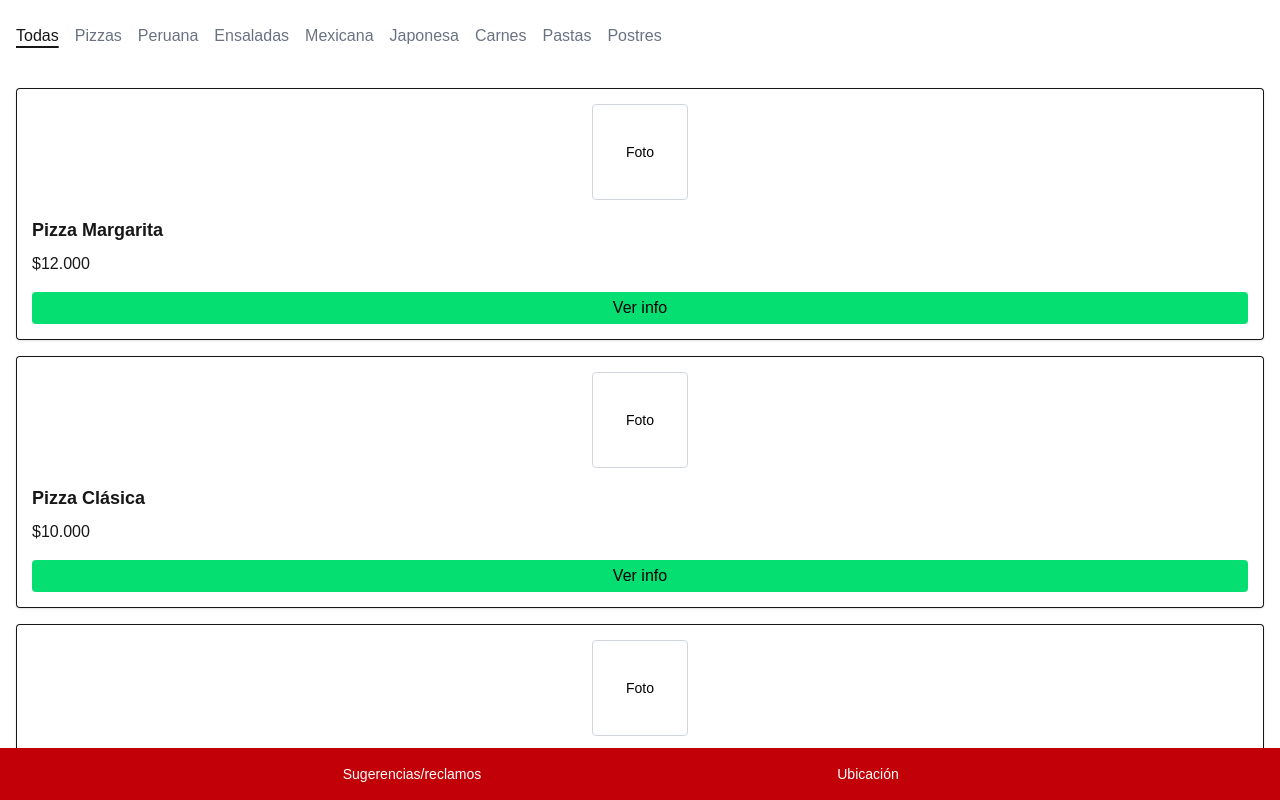
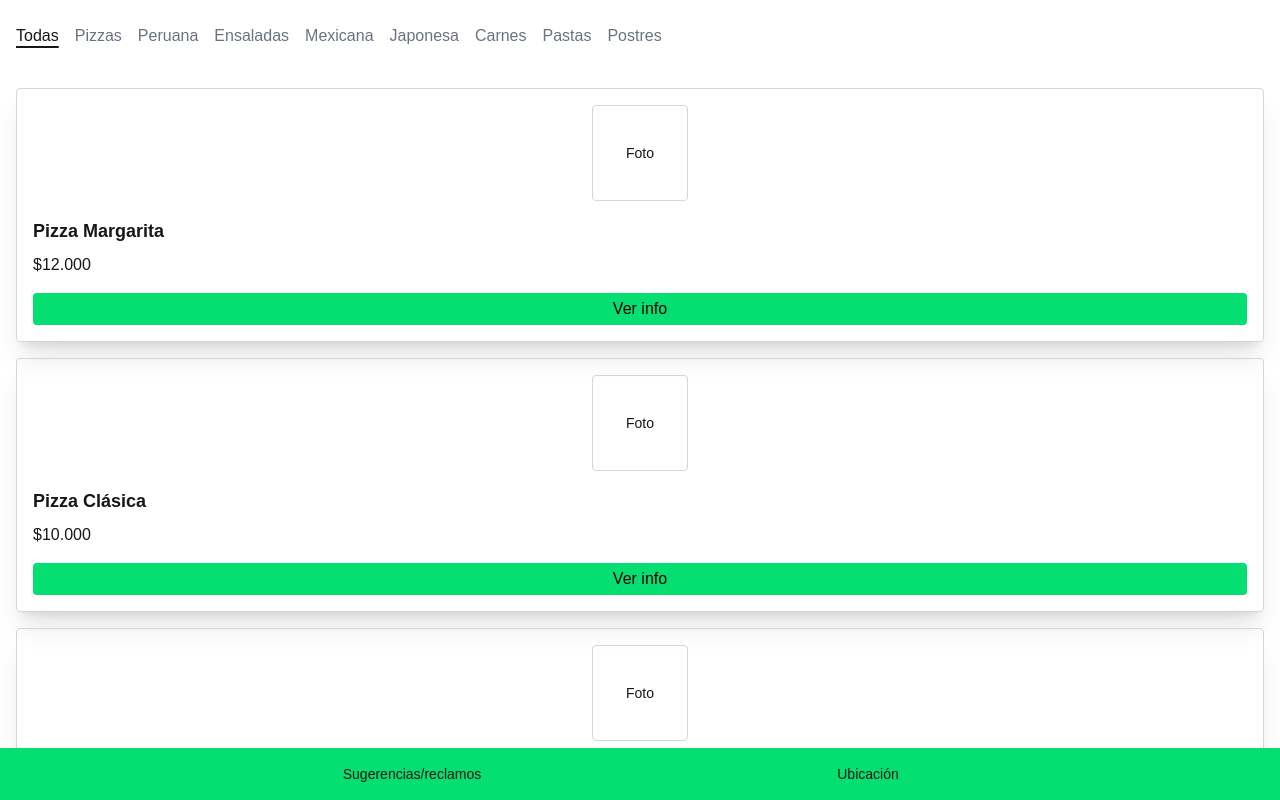
Before and after one commit to CristianTapia/menu, a Next.js app: page /menu in a window 1280 px wide. Built offline with nearby package versions, Linux system fonts and the light colour scheme.

Commit message:
Improving design to make it look interesting

```diff
--- a/app/menu/page.tsx
+++ b/app/menu/page.tsx
@@ -19,7 +19,7 @@ export default function Menu() {
       </main>
 
       {/* Footer */}
-      <footer className="bg-red-700 text-white text-center py-4">
+      <footer className="bg-green-400 text-center py-4">
         <div className="max-w-4xl mx-auto grid grid-cols-2 gap-4">
           <span className="text-sm">Sugerencias/reclamos</span>
           <span className="text-sm">Ubicación</span>
--- a/app/ui/Products.tsx
+++ b/app/ui/Products.tsx
@@ -28,10 +28,13 @@ export default function Products({ selectedCategory }: { selectedCategory: strin
   return (
     <div className="flex flex-col gap-y-4">
       {sortedProducts.map((option) => (
-        <div key={option.id} className="shadow inset-ring rounded p-4 flex flex-col  sm:grid-cols-3 gap-4">
+        <div
+          key={option.id}
+          className="shadow-xl/10 border border-gray-300 rounded p-4 flex flex-col  sm:grid-cols-3 gap-4"
+        >
           {/* Foto */}
           <div className="flex items-center justify-center">
-            <div className="w-24 h-24 border border-gray-300 rounded text-black flex items-center justify-center text-sm">
+            <div className="w-24 h-24 border border-gray-300 rounded flex items-center justify-center text-sm">
               Foto
             </div>
           </div>
```
